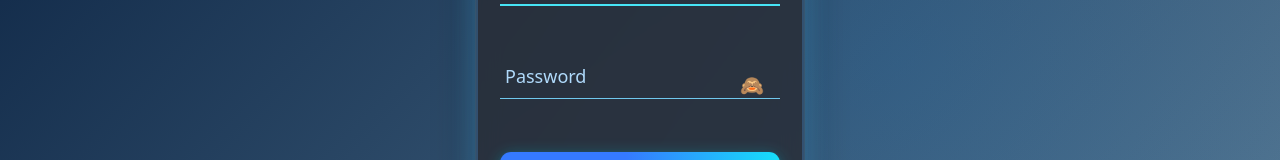
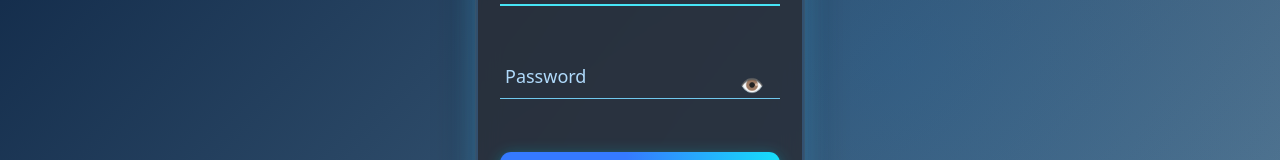
Before and after one commit to ManikumarGajam/todo-mern-frontend, a React (Create React App) app: page /login in a window 1280 px wide. Shown: the part 370-530 px from the top of the page. Built offline with nearby package versions, Linux system fonts and the light colour scheme.

Commit message:
updated password icon

```diff
--- a/src/components/Auth/Login.js
+++ b/src/components/Auth/Login.js
@@ -60,7 +60,7 @@ export default function Login() {
             }}
             aria-label={showPassword ? 'Hide password' : 'Show password'}
           >
-            {showPassword ? '👁️' : '🙈'}
+            {showPassword ? '🙈' : '👁️'}
           </button>
         </div>
         <button type="submit" className="fancy-btn w-100 mt-2 mb-3">SIGN IN</button>
--- a/src/components/Auth/Signup.js
+++ b/src/components/Auth/Signup.js
@@ -76,7 +76,7 @@ export default function Signup() {
       {!otpSent ? (
         <form onSubmit={handleSignup} className="frosted-card col-10 col-md-5 col-lg-4 mx-auto p-4">
           <div style={{ display: 'flex', justifyContent: 'flex-end' }}></div>
-          <h2 className="login-title mb-4">Sign Up</h2>
+          <h3 className="login-title mb-4">Sign Up</h3>
           <input
             type="email"
             placeholder="Email"
@@ -110,7 +110,7 @@ export default function Signup() {
               }}
               aria-label={showPassword ? 'Hide password' : 'Show password'}
             >
-              {showPassword ? '👁️' : '🙈' }
+              {showPassword ? '🙈' : '👁️' }
             </button>
           </div>
 
```
